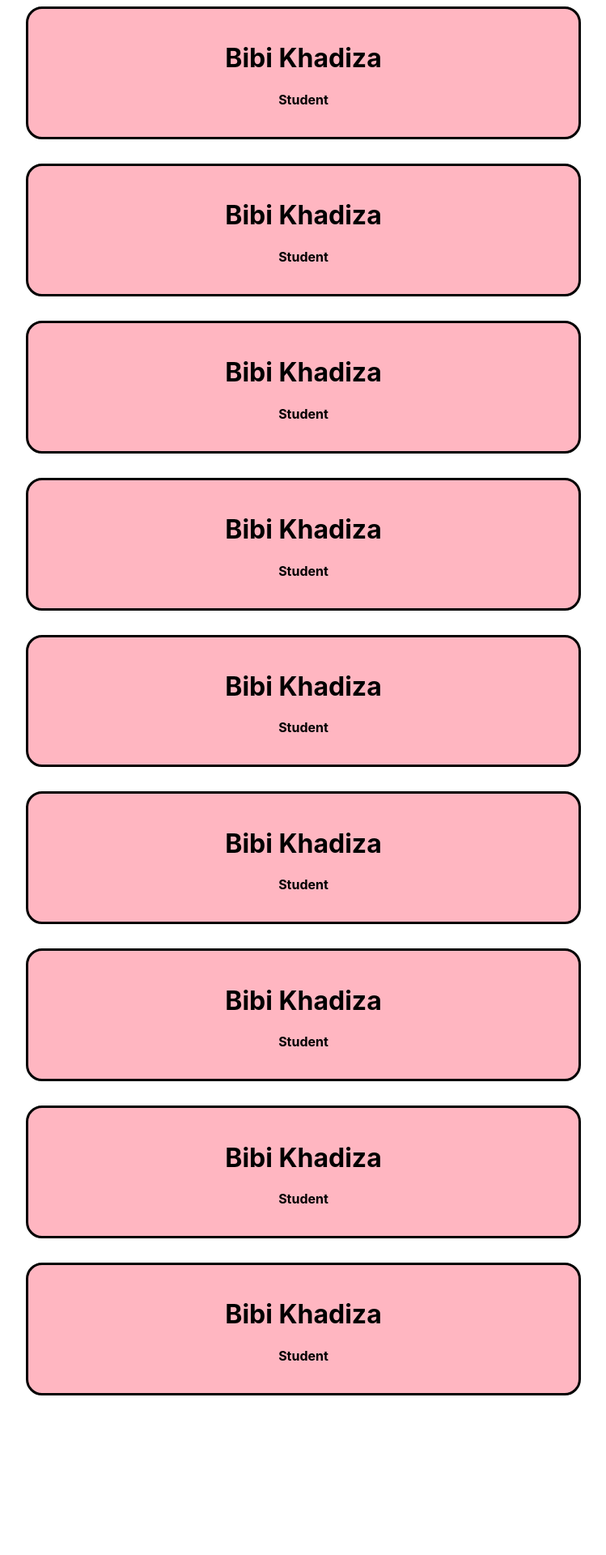
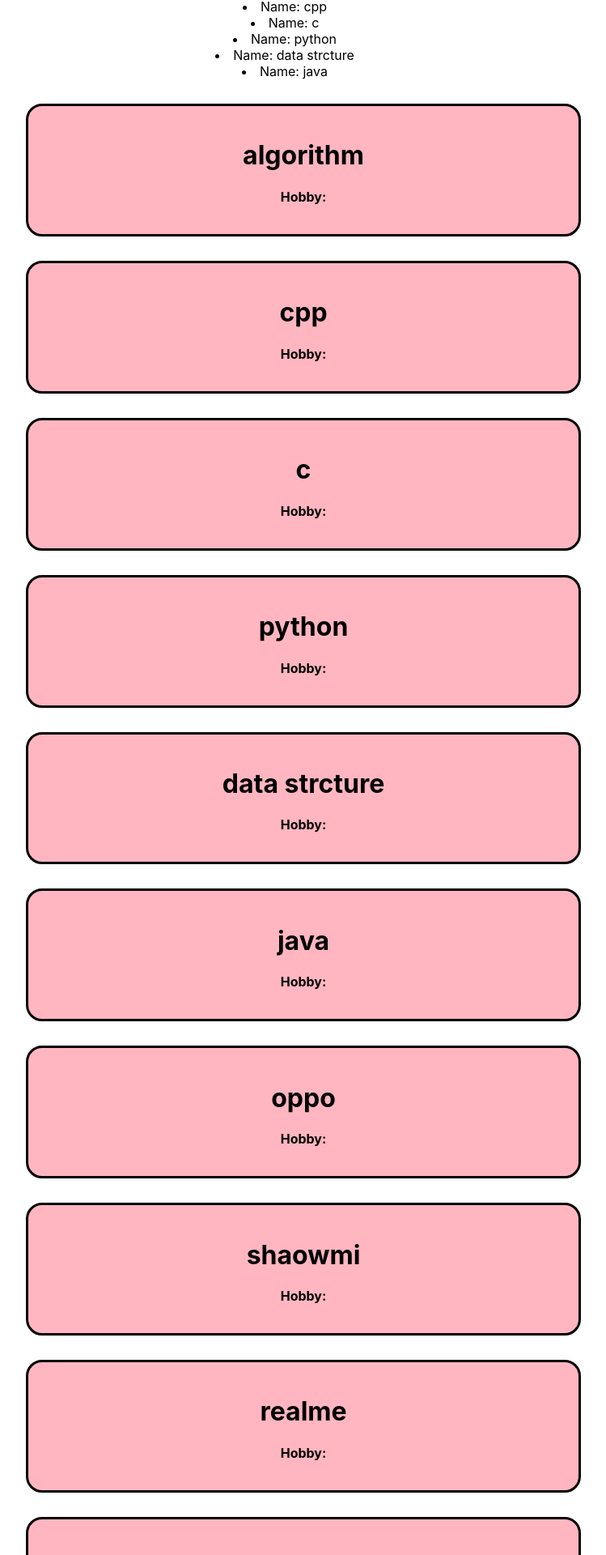
Before and after one commit to khadiza21/m-45-react-coreConcept, a React (Create React App) app: page / in a window 1280 px wide. Shown: the part 22-1942 px from the top of the page at 81% size, without its empty margins (288-1037 px from the left). Before the commit the page ends 1775 px from the top, so only its background shows below. Built offline with nearby package versions, Linux system fonts and the light colour scheme.

Commit message:
react concept

```diff
--- a/src/App.js
+++ b/src/App.js
@@ -1,13 +1,22 @@
 import "./App.css";
 
+// const number = 222;
+// const book = { name: "Java", price: 234 };
+const phones = [
+  { name: "oppo", price: 12400 },
+  { name: "shaowmi", price: 21400 },
+  { name: "realme", price: 13400 },
+  { name: "nokiya", price: 1400 },
+  { name: "samsaung", price: 23400 },
+  { name: "huwaei", price: 6400 },
+];
+
+// const productStyle = {
+//   color: "red",
+// };
+
 function App() {
-  // const number = 222;
-  // const book = { name: "Java", price: 234 };
-  // const phone = { name: "oppo", price: 23400 };
-
-  // const productStyle = {
-  //   color: "red",
-  // };
+  const books = ["algorithm", "cpp", "c", "python", "data strcture", "java"];
   return (
     <div className="App">
       {/* <h1>JSX</h1>
@@ -23,24 +32,36 @@
             Name: {phone.name} {phone.price}
           </p>
         </div> */}
-      <Person></Person>
-      <Person></Person>
-      <Person></Person>
-      <Person></Person>
-      <Person></Person>
-      <Person></Person>
-      <Person></Person>
-      <Person></Person>
-      <Person></Person>
+
+      {books.map((book) => (
+        <li>Name: {book}</li>
+      ))}
+      {books.map((book) => (
+        <Person name={book}></Person>
+      ))}
+
+      {phones.map((phone) => (
+        <Person name={phone.name}></Person>
+      ))}
+      <Person name="khadiza" hobby="Gardening"></Person>
+      <Person name="Tania" hobby="Reading"></Person>
+      <Person name={books[3]} hobby="Robotics"></Person>
+      {/* <Person name="BK" hobby="Drawing"></Person>
+      <Person name="Bibi KHadiza" hobby="Problem solving"></Person> */}
+      {/* <Person name="BIBI" hobby="coding"></Person>
+      <Person name="Vetki" hobby="Hiking"></Person>
+      <Person name="Baikka" hobby="Photography"></Person>
+      <Person name="Pepe" hobby="Travelling"></Person> */}
     </div>
   );
 }
 
-function Person() {
+function Person(props) {
+  console.log(props);
   return (
     <div className="person">
-      <h1>Bibi Khadiza</h1>
-      <p>Student</p>
+      <h1>{props.name}</h1>
+      <p>Hobby: {props.hobby}</p>
     </div>
   );
 }
```
